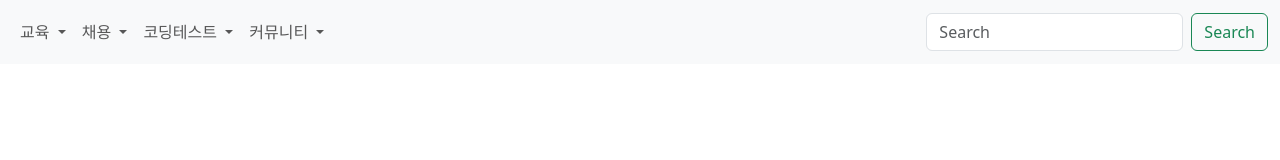
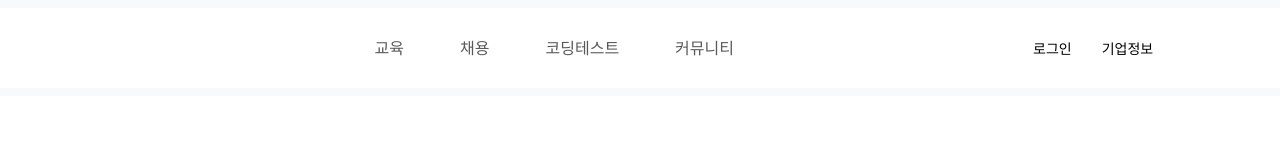
Before and after one commit to junhyeok0703/Programmus_Clon, a plain HTML site: page i.html in a window 1280 px wide. Drawn offline with nearby package versions, Linux system fonts and the light colour scheme.

Commit message:
update 1

```diff
--- a/i.html
+++ b/i.html
@@ -10,14 +10,15 @@
 <body>
 
     <nav class="navbar navbar-expand-lg bg-body-tertiary">
-        <div class="container-fluid">
+        <div class="container-fluid  header-setting">
 
 
           <div class="collapse navbar-collapse" id="navbarSupportedContent">
             <ul class="navbar-nav me-auto mb-2 mb-lg-0">
-
-              <li class="nav-item dropdown">
-                <a class="nav-link dropdown-toggle" href="#" role="button" data-bs-toggle="dropdown" aria-expanded="false">
+              <div class="navbar-dropdown">
+                <div>
+                  <li class="nav-item dropdown navbar-dropdown-item">
+                    <a class="nav-link" href="#" role="button" data-bs-toggle="dropdown" aria-expanded="false">
                       교육
                     </a>
                     <ul class="dropdown-menu">
@@ -27,11 +28,12 @@
                       <li><a class="dropdown-item" href="#">강의</a></li>
                       <li><a class="dropdown-item" href="#">MY스쿨</a></li>
                       <li><a class="dropdown-item" href="#">캠퍼스</a></li>
-
                      </ul>
                   </li>
-              <li class="nav-item dropdown">
-                <a class="nav-link dropdown-toggle" href="#" role="button" data-bs-toggle="dropdown" aria-expanded="false">
+                </div>
+                <div>
+                  <li class="nav-item dropdown navbar-dropdown-item">
+                    <a class="nav-link" href="#" role="button" data-bs-toggle="dropdown" aria-expanded="false">
                       채용
                     </a>
                     <ul class="dropdown-menu">
@@ -40,37 +42,45 @@
                         <li><a class="dropdown-item" href="#">탑프로그래머스</a></li>
                         <li><a class="dropdown-item" href="#">채용공고</a></li>
                         <li><a class="dropdown-item" href="#">이력서</a></li>
-
                     </ul>
                   </li>
-
-              <li class="nav-item dropdown">
-                <a class="nav-link dropdown-toggle" href="#" role="button" data-bs-toggle="dropdown" aria-expanded="false">
+                </div>
+                <div>
+                  <li class="nav-item dropdown navbar-dropdown-item">
+                    <a class="nav-link" href="#" role="button" data-bs-toggle="dropdown" aria-expanded="false">
                       코딩테스트
                     </a>
                     <ul class="dropdown-menu">
                         <li><a class="dropdown-item" href="#">코딩테스트 문제</a></li>
                         <li><a class="dropdown-item" href="#">스킬체크</a></li>
                         <li><a class="dropdown-item" href="#">코딩역량인증시험</a></li>
-
                     </ul>
                   </li>
-              <li class="nav-item dropdown">
-                <a class="nav-link dropdown-toggle" href="#" role="button" data-bs-toggle="dropdown" aria-expanded="false">
+                </div>
+                <div>
+                  <li class="nav-item dropdown navbar-dropdown-item">
+                    <a class="nav-link" href="#" role="button" data-bs-toggle="dropdown" aria-expanded="false">
                       커뮤니티
                     </a>
                     <ul class="dropdown-menu">
                       <li><a class="dropdown-item" href="#">개발자 라운지</a></li>
                       <li><a class="dropdown-item" href="#">스터디</a></li>
                       <li><a class="dropdown-item" href="#">Q&A</a></li>
+                    </ul>
+                  </li>
+                </div>
+              </div>
 
             </ul>
-              </li>
 
-            </ul>
-            <form class="d-flex" role="search">
-              <input class="form-control me-2" type="search" placeholder="Search" aria-label="Search">
-              <button class="btn btn-outline-success" type="submit">Search</button>
+            <div class="navbar-a-space">
+              <div>
+                <a href="#" class="navbar-a">로그인</a>
+              </div>
+              <div>
+                <a href="#" class="navbar-a">기업정보</a>
+              </div>
+            </div>
             </form>
           </div>
         </div>
--- a/style.css
+++ b/style.css
@@ -1,26 +1,23 @@
-.navbar{
-  height: 64px;
+.navbar-a{
+  text-decoration: none;
+  color: black;
+  padding: 15px;
+}
+.navbar-a-space{
+  width: 250px;
+  font-size: 14px;
+  font-weight: 500;
   display: flex;
-  justify-content: space-around;
-  align-items: center;
+  justify-content: flex-start;
 }
-.right-box{
-  width: 922px;
+.header-setting{
+  background-color: white;
+}
+.navbar-dropdown{
   display: flex;
-  justify-content: space-between;
+  justify-content: flex-end;
+  width: 750px;
 }
-.right-box-item{
+.navbar-dropdown-item{
   padding: 20px;
 }
-.right-text-item{
-  text-decoration: none;
-  color: rgb(44, 50, 59);
-  font-size: 16px;
-  font-weight: 800;
-}
-.left-text-item{
-  text-decoration: none;
-  color: rgb(44, 50, 59);
-  font-size: 14px;
-  font-weight: 600;
-}
```
Lines whose indentation alone changed are shown as unchanged.
